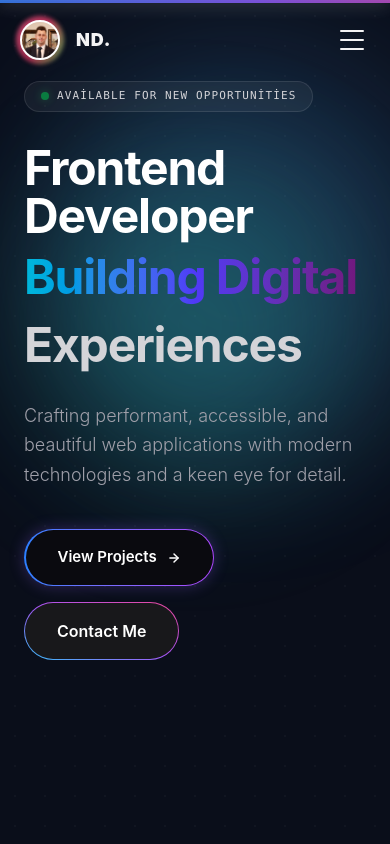
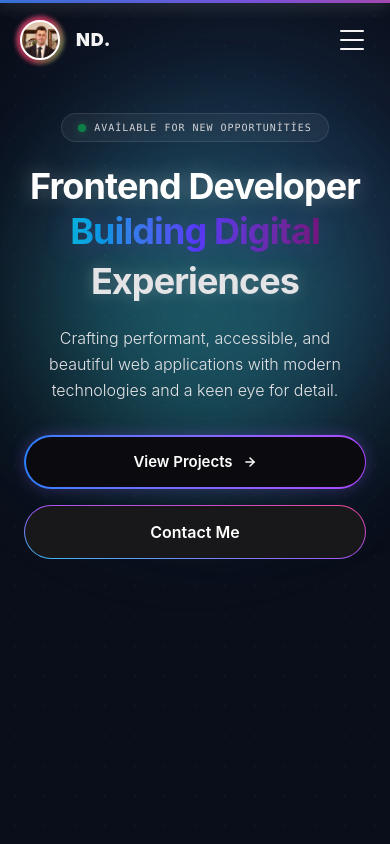
Before and after one commit to FullStackDev2/my-portfolio, a Next.js app: page / in a window 390 px wide. Shown: the top 844 px of the page. Built offline with nearby package versions, Linux system fonts and the light colour scheme; a web font is replaced by a local one.

Commit message:
feat:add SectionGlow component for subtle background illumination

```diff
--- a/src/components/sections/About.tsx
+++ b/src/components/sections/About.tsx
@@ -385,7 +385,7 @@ export default function About() {
         spots={[
           {
             color: 'teal',
-            top: '50%',
+            top: '56.5%',
             right: '42%',
             size: 400,
             opacity: 0.15,
--- a/src/components/sections/Contact.tsx
+++ b/src/components/sections/Contact.tsx
@@ -5,6 +5,7 @@ import { useState } from 'react';
 import type { ChangeEvent } from 'react';
 import { contactSchema } from '../schemas/contactSchema';
 import RotatingHeading from '../layout/RotatingHeading';
+import SectionGlow from '../ui/SectionGlow';
 
 export default function Contact() {
   type FormData = {
@@ -165,8 +166,29 @@ export default function Contact() {
   return (
     <section
       id="contact"
-      className="min-h-screen py-24 px-6 text-white flex flex-col"
+      className="relative min-h-screen py-24 px-6 text-white flex flex-col bg-[#080c1d]"
     >
+      <SectionGlow
+        spots={[
+          {
+            color: 'blue',
+            top: '10%',
+            left: '6%',
+            size: 400,
+            opacity: 0.1,
+            animate: 'drift1',
+          },
+          {
+            color: 'blue',
+            bottom: '20%',
+            right: '7%',
+            size: 400,
+            opacity: 0.1,
+            animate: 'drift1',
+          },
+        ]}
+      />
+
       <div className="max-w-5xl mx-auto w-full">
         {/* Başlık bloğu */}
         <div className="mb-24 text-center flex flex-col items-center">
@@ -179,7 +201,6 @@ export default function Contact() {
             Let&#39;s Work Together
           </motion.span>
           <RotatingHeading />
-
           <div className="flex gap-3 mt-8 mb-8">
             <span className="w-14 h-1.5 rounded-full bg-gradient-to-r from-orange-400 to-pink-500" />
             <span className="w-14 h-1.5 rounded-full bg-gradient-to-r from-pink-500 to-fuchsia-500" />
--- a/src/components/sections/Hero.tsx
+++ b/src/components/sections/Hero.tsx
@@ -25,7 +25,7 @@ export default function Hero() {
   return (
     <section
       id="hero"
-      className="relative w-full min-h-screen overflow-hidden border-t border-zinc-800/50 scroll-mt-20"
+      className="relative w-full min-h-[100dvh] overflow-hidden border-t border-zinc-800/50 scroll-mt-20"
     >
       {/* Arka Plan Dokusu */}
       <div
@@ -37,16 +37,16 @@ export default function Hero() {
         }}
       />
       <HeroGlow />
-      <div className="max-w-[1400px] mx-auto h-screen flex flex-col md:flex-row items-center px-6 lg:px-0">
-        {/* SOL: İÇERİK - items-start eklendi */}
-        <div className="flex flex-col justify-center items-start z-20 pt-20 md:pt-0 w-full text-left">
+      <div className="max-w-[1400px] mx-auto min-h-[100dvh] flex flex-col md:flex-row items-center px-6 sm:px-8 lg:px-0 py-28 md:py-0">
+        {/* SOL: İÇERİK */}
+        <div className="flex flex-col justify-center items-center md:items-start z-20 w-full text-center md:text-left">
           <motion.div
             initial={{ opacity: 0, scale: 0.9 }}
             animate={{ opacity: 1, scale: 1 }}
-            className="flex items-center gap-2 border border-white/10 bg-white/5 w-fit px-4 py-1.5 rounded-full mb-8"
+            className="flex items-center gap-2 border border-white/10 bg-white/5 w-fit px-4 py-1.5 rounded-full mb-6 sm:mb-8 mx-auto md:mx-0"
           >
             <span className="w-2 h-2 rounded-full bg-green-500 animate-pulse shadow-[0_0_8px_rgba(34,197,94,0.6)]" />
-            <span className="text-[11px] font-mono tracking-widest text-zinc-300 uppercase">
+            <span className="text-[10px] sm:text-[11px] font-mono tracking-widest text-zinc-300 uppercase">
               Available for new opportunities
             </span>
           </motion.div>
@@ -55,23 +55,23 @@ export default function Hero() {
             variants={containerVariants}
             initial="hidden"
             animate="visible"
-            className="flex flex-col gap-2"
+            className="relative flex flex-col gap-1 sm:gap-2 items-center md:items-start"
           >
             <motion.h1
               variants={textItemVariants}
-              className="text-5xl md:text-7xl lg:text-8xl font-bold text-white tracking-tight"
+              className="text-4xl sm:text-5xl md:text-6xl lg:text-8xl font-bold text-white tracking-tight [text-shadow:_0_0_20px_rgba(255,255,255,0.3)]"
             >
               Frontend Developer
             </motion.h1>
             <motion.h2
               variants={textItemVariants}
-              className="text-5xl md:text-7xl lg:text-8xl font-bold bg-gradient-to-r from-cyan-500 via-blue-500 via-indigo-600 to-fuchsia-900 bg-clip-text text-transparent tracking-tight leading-[1.2] pb-2"
+              className="text-4xl sm:text-5xl md:text-6xl lg:text-8xl font-bold bg-gradient-to-r from-cyan-500 via-blue-500 via-indigo-600 to-fuchsia-900 bg-clip-text text-transparent tracking-tight leading-[1.2] pb-1 sm:pb-2 [text-shadow:_0_0_30px_rgba(168,85,247,0.3)]"
             >
               Building Digital
             </motion.h2>
             <motion.h2
               variants={textItemVariants}
-              className="text-5xl md:text-7xl lg:text-8xl font-bold text-zinc-300 tracking-tight"
+              className="text-4xl sm:text-5xl md:text-6xl lg:text-8xl font-bold text-zinc-200 tracking-tight [text-shadow:_0_0_15px_rgba(212,212,216,0.3)]"
             >
               Experiences
             </motion.h2>
@@ -81,7 +81,7 @@ export default function Hero() {
             initial={{ opacity: 0 }}
             animate={{ opacity: 1 }}
             transition={{ delay: 0.6, duration: 0.8 }}
-            className="mt-8 text-zinc-400 max-w-lg text-lg leading-relaxed font-light"
+            className="mt-6 sm:mt-8 text-zinc-200 max-w-md sm:max-w-lg mx-auto md:mx-0 text-base sm:text-lg leading-relaxed font-light px-2 sm:px-0"
           >
             Crafting performant, accessible, and beautiful web applications with
             modern technologies and a keen eye for detail.
@@ -91,7 +91,7 @@ export default function Hero() {
             initial={{ opacity: 0, y: 20 }}
             animate={{ opacity: 1, y: 0 }}
             transition={{ delay: 0.8 }}
-            className="flex flex-wrap gap-4 mt-10 justify-start"
+            className="flex flex-col sm:flex-row flex-wrap gap-4 mt-8 sm:mt-10 justify-center md:justify-start w-full sm:w-auto"
           >
             <motion.button
               whileHover={{ scale: 1.02 }}
@@ -102,9 +102,9 @@ export default function Hero() {
                   block: 'start',
                 })
               }
-              className="group relative inline-flex items-center gap-2.5 rounded-full p-[1.5px] bg-gradient-to-r from-blue-500 to-purple-500 shadow-[0_0_15px_rgba(139,92,246,0.3)] hover:shadow-[0_0_25px_rgba(139,92,246,0.5)]"
+              className="group relative inline-flex items-center justify-center gap-2.5 rounded-full p-[1.5px] bg-gradient-to-r from-blue-500 to-purple-500 shadow-[0_0_15px_rgba(139,92,246,0.3)] hover:shadow-[0_0_25px_rgba(139,92,246,0.5)] w-full sm:w-auto"
             >
-              <span className="flex items-center gap-2.5 rounded-full bg-[#0a0a0f] px-8 py-4 text-[15px] font-semibold text-white ">
+              <span className="flex items-center justify-center gap-2.5 rounded-full bg-[#0a0a0f] px-8 py-3.5 sm:py-4 text-[15px] font-semibold text-white w-full">
                 View Projects
                 <div className="relative flex items-center justify-center transition-colors duration-300 ease-in-out text-white group-hover:text-[#08d565] group-hover:delay-[100ms]">
                   <svg
@@ -139,7 +139,7 @@ export default function Hero() {
                   block: 'start',
                 })
               }
-              className="px-8 py-4 rounded-full font-semibold text-white group relative"
+              className="px-8 py-3.5 sm:py-4 rounded-full font-semibold text-white group relative w-full sm:w-auto"
               style={{
                 backgroundImage:
                   'linear-gradient(#18181b, #18181b), linear-gradient(to top right, #38bdf8, #a855f7, #ec4899)',
@@ -154,9 +154,9 @@ export default function Hero() {
           </motion.div>
         </div>
 
-        {/* SAĞ: PORTRE */}
+        {/* SAĞ: PORTRE — sadece md ve üstünde, tablette küçültülmüş oranla */}
         <div
-          className="absolute right-0 top-16 w-[46%] h-[85%] hidden md:block pointer-events-none z-10
+          className="absolute right-0 top-16 w-[55%] md:w-[46%] h-[75%] md:h-[85%] hidden md:block pointer-events-none z-10
               [mask-image:linear-gradient(to_bottom,black_60%,transparent_100%)]"
         >
           <div className="relative w-full h-full">
@@ -164,7 +164,7 @@ export default function Hero() {
               src="/NobackGroundd.png"
               alt="Nurettin Dincer"
               fill
-              className="object-contain object-bottom -translate-x-23 scale-103 origin-bottom grayscale contrast-115 brightness-[45%] opacity-70 blur-[1px]"
+              className="object-contain object-bottom -translate-x-10 md:-translate-x-23 scale-100 md:scale-103 origin-bottom grayscale contrast-115 brightness-[45%] opacity-70 blur-[1px]"
               priority
             />
           </div>
@@ -172,12 +172,12 @@ export default function Hero() {
         </div>
       </div>
 
-      {/* SCROLL INDICATOR */}
+      {/* SCROLL INDICATOR — sadece masaüstünde */}
       <motion.div
         initial={{ opacity: 0 }}
         animate={{ opacity: 1 }}
         transition={{ delay: 1.5, duration: 1 }}
-        className="absolute bottom-2 left-1/2 -translate-x-1/2 hidden md:flex flex-col items-center gap-3 z-20 pointer-events-none"
+        className="absolute bottom-2 left-1/2 -translate-x-1/2 hidden lg:flex flex-col items-center gap-3 z-20 pointer-events-none"
       >
         <span className="text-[10px] tracking-[0.4em] font-semibold text-zinc-400 uppercase">
           Scroll to Explore
--- a/src/components/sections/Vision.tsx
+++ b/src/components/sections/Vision.tsx
@@ -8,7 +8,7 @@ export default function Vision() {
       style={{ scrollSnapAlign: 'start', scrollSnapStop: 'always' }}
     >
       {/* Background */}
-      <div className="absolute inset-0 bg-[#070b16]" />
+      <div className="absolute inset-0 bg-[#060918]" />
 
       {/* Sağ üst glow */}
       <div className="absolute right-[-120px] top-[-120px] z-10 h-[650px] w-[650px] rounded-full bg-blue-600/35 blur-[220px]" />
```
